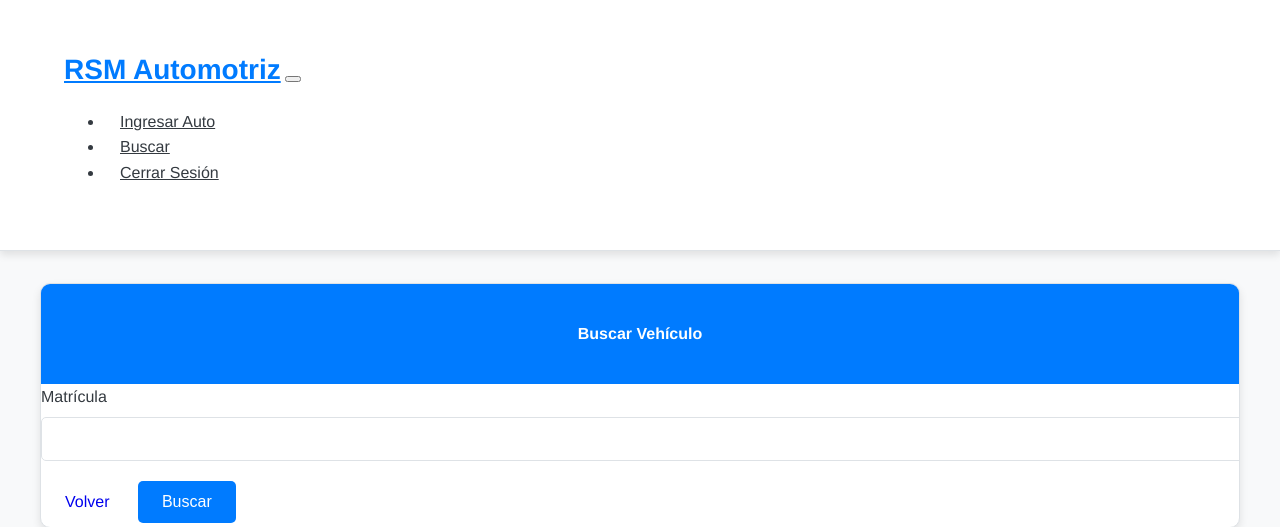
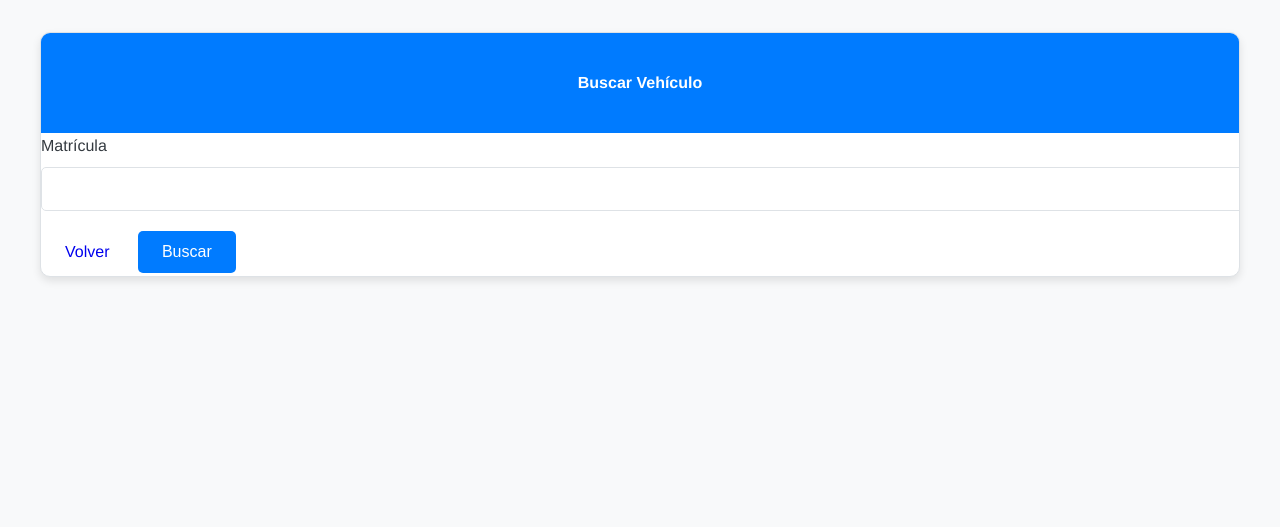
Before and after one commit to RSMAutomotriz/RSMAutomotriz.github.io, a Flask app: page /buscar in a window 1280 px wide. Shown: the top 527 px of the page. Run offline with Flask 3, Linux system fonts and the light colour scheme; the visitor is signed in with stand-in values (Sample User, id 1).

Commit message:
Update base.html

```diff
--- a/templates/base.html
+++ b/templates/base.html
@@ -8,30 +8,6 @@
     <link rel="icon" href="{{ url_for('static', filename='img/favicon.ico') }}" type="image/x-icon">
 </head>
 <body class="bg-light">
-    <nav class="navbar navbar-expand-lg navbar-dark">
-        <div class="container">
-            <a class="navbar-brand" href="{{ url_for('dashboard') }}">RSM Automotriz</a>
-            {% if current_user.is_authenticated %}
-            <button class="navbar-toggler" type="button" data-bs-toggle="collapse" data-bs-target="#navbarNav">
-                <span class="navbar-toggler-icon"></span>
-            </button>
-            <div class="collapse navbar-collapse" id="navbarNav">
-                <ul class="navbar-nav ms-auto">
-                    <li class="nav-item">
-                        <a class="nav-link" href="{{ url_for('ingresar_auto') }}">Ingresar Auto</a>
-                    </li>
-                    <li class="nav-item">
-                        <a class="nav-link" href="{{ url_for('buscar') }}">Buscar</a>
-                    </li>
-                    <li class="nav-item">
-                        <a class="nav-link text-danger" href="{{ url_for('logout') }}">Cerrar Sesión</a>
-                    </li>
-                </ul>
-            </div>
-            {% endif %}
-        </div>
-    </nav>
-
     <div class="container mt-4">
         {% with messages = get_flashed_messages() %}
             {% if messages %}
```
